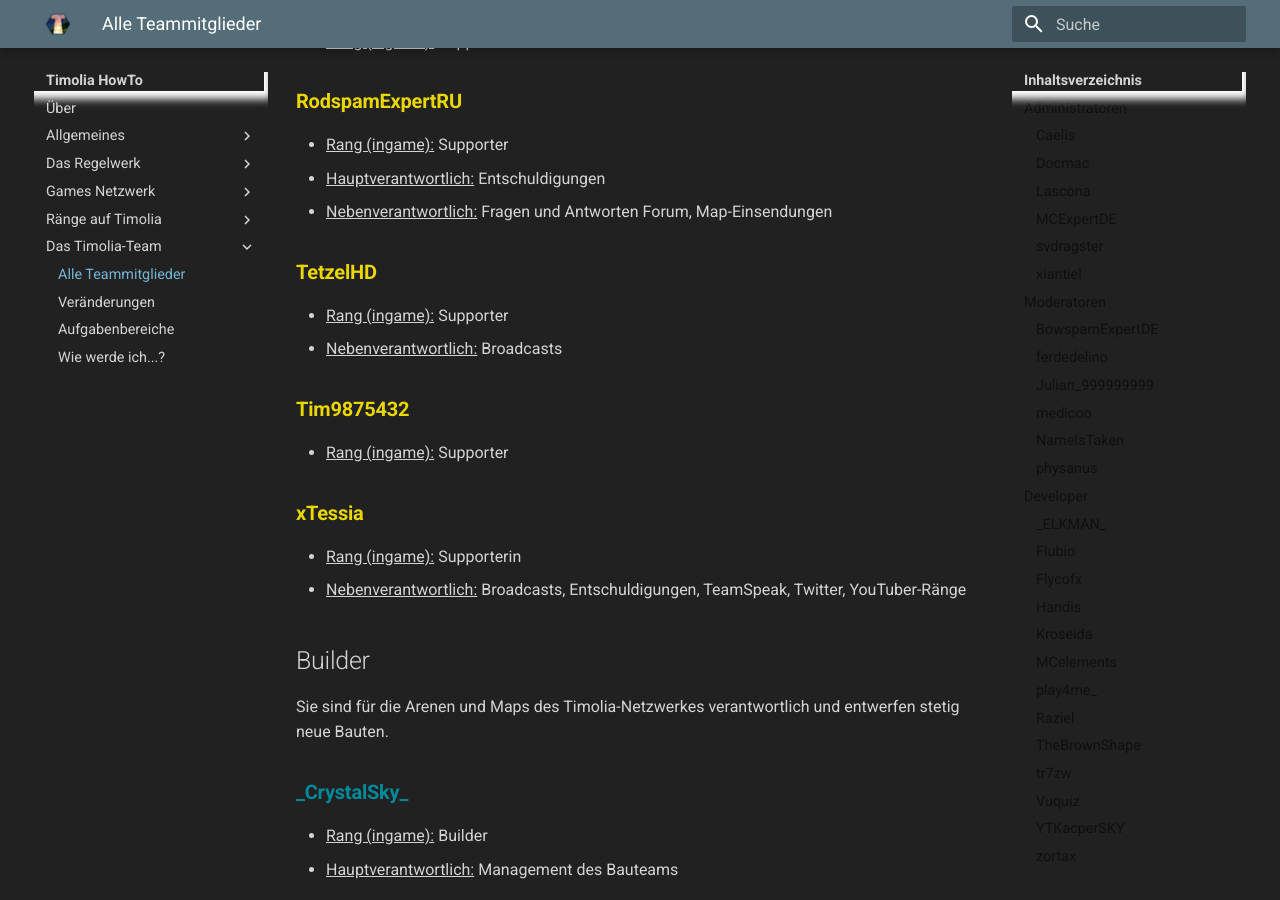
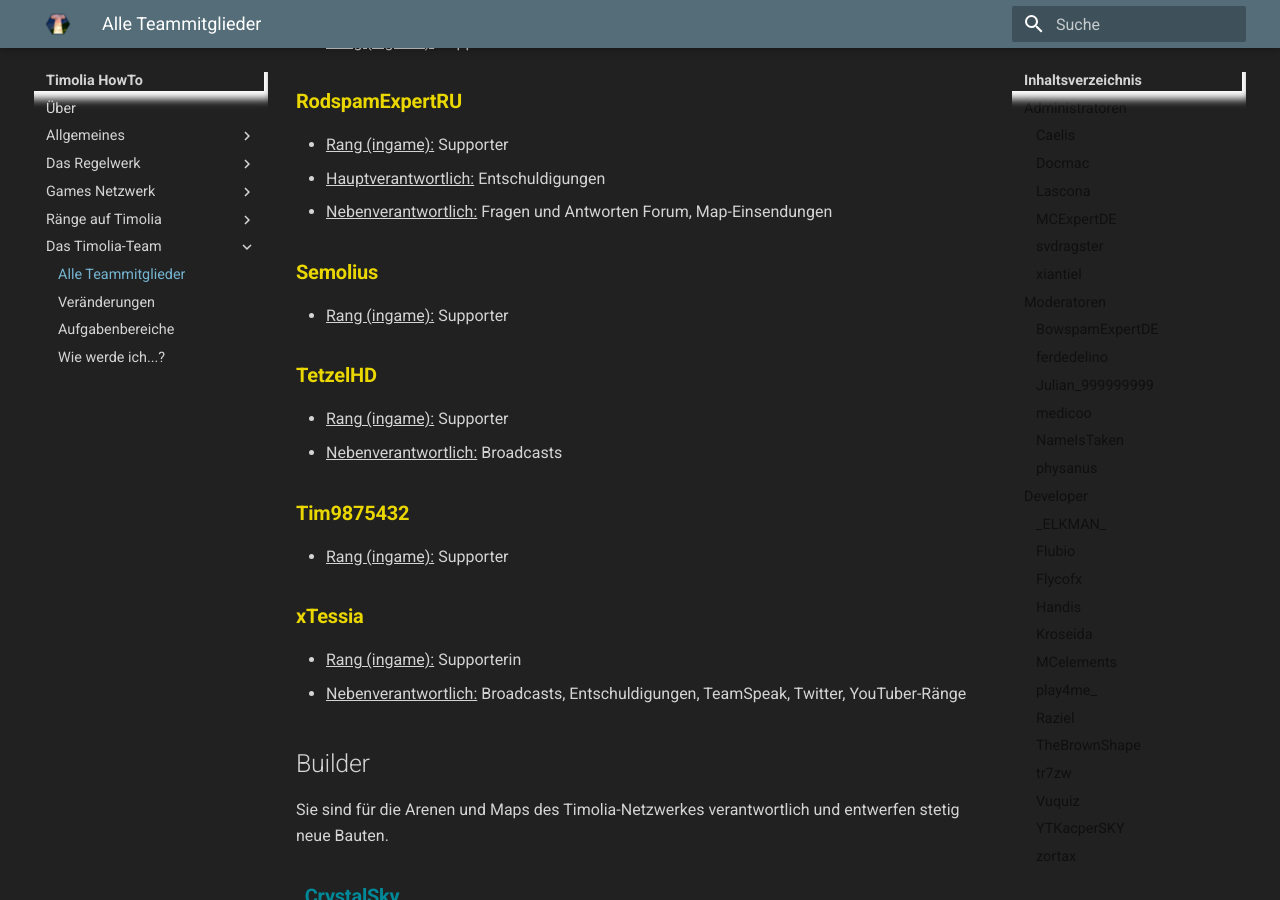
Before and after one commit to TimoliaDE/HowTo, an MkDocs documentation site: the page built from docs/team/members.md, in a window 1280 px wide and 900 px high, scrolled down 5187 px. Built offline with MkDocs 1.6.1 and Material for MkDocs 9.7.7, drawn with Linux system fonts in a browser that asks for light colours; old or Windows-style settings are respelled for this version of MkDocs.

Commit message:
Update members.md

```diff
--- a/docs/team/members.md
+++ b/docs/team/members.md
@@ -147,6 +147,9 @@ Sie stehen für alle grundlegenden Fragen und Reports zur Verfügung und sind di
 - <u>Hauptverantwortlich:</u> Entschuldigungen
 - <u>Nebenverantwortlich:</u> Fragen und Antworten Forum, Map-Einsendungen
 
+### <strong><span class='supporter'>Semolius</span></strong>
+- <u>Rang (ingame):</u> Supporter
+
 ### <strong><span class='supporter'>TetzelHD</span></strong>
 - <u>Rang (ingame):</u> Supporter
 - <u>Nebenverantwortlich:</u> Broadcasts
```
